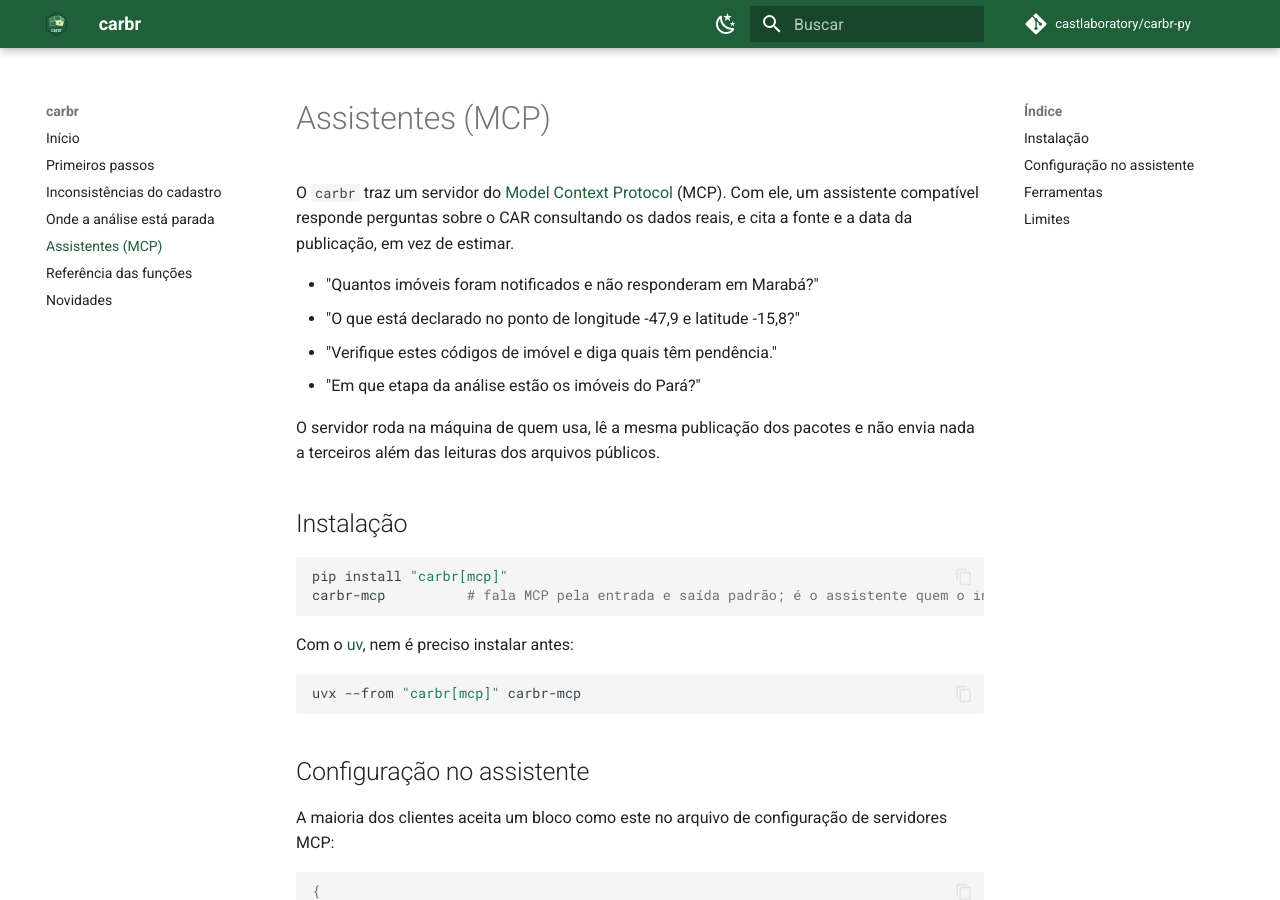
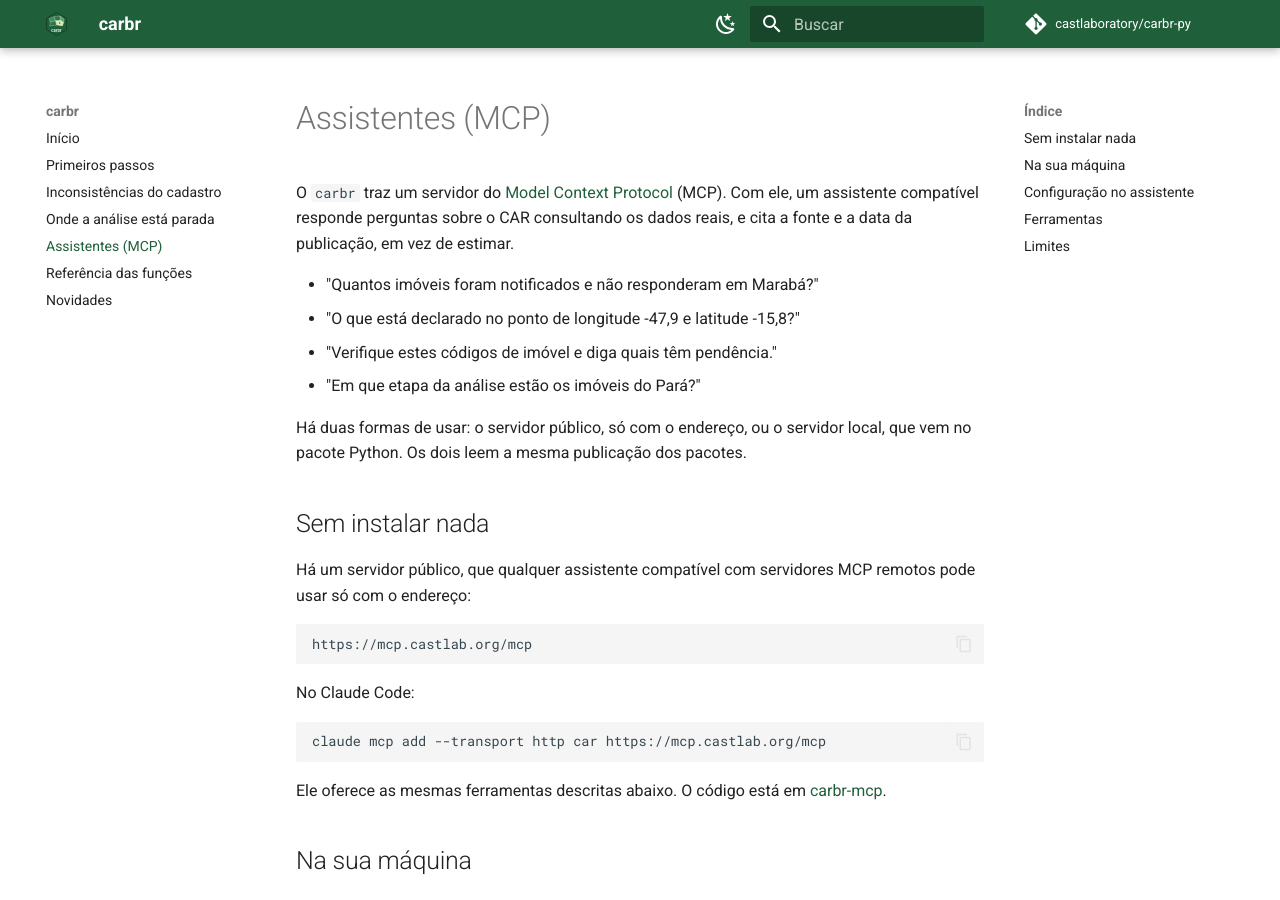
Before and after one commit to castlaboratory/carbr-py, an MkDocs documentation site: the page built from docs/assistentes.md, in a window 1280 px wide and 900 px high. Built offline with MkDocs 1.6.1 and Material for MkDocs 9.7.7, drawn with Linux system fonts in a browser that asks for light colours; comment, search, counter and statistics services are not loaded; some of the changed text lies outside the part shown.

Commit message:
Documentação: servidor MCP público em mcp.castlab.org
Co-Authored-By: Claude Fable 5.2 <noreply@anthropic.com>
Claude-Session: https://claude.ai/code/session_01358TeYzUz76CvMr3LYTf2D

````diff
--- a/docs/assistentes.md
+++ b/docs/assistentes.md
@@ -9,10 +9,31 @@ fonte e a data da publicação, em vez de estimar.
 - "Verifique estes códigos de imóvel e diga quais têm pendência."
 - "Em que etapa da análise estão os imóveis do Pará?"
 
-O servidor roda na máquina de quem usa, lê a mesma publicação dos pacotes e não envia nada a
-terceiros além das leituras dos arquivos públicos.
+Há duas formas de usar: o servidor público, só com o endereço, ou o servidor local, que vem no
+pacote Python. Os dois leem a mesma publicação dos pacotes.
 
-## Instalação
+## Sem instalar nada
+
+Há um servidor público, que qualquer assistente compatível com servidores MCP remotos pode usar só com
+o endereço:
+
+```
+https://mcp.castlab.org/mcp
+```
+
+No Claude Code:
+
+```bash
+claude mcp add --transport http car https://mcp.castlab.org/mcp
+```
+
+Ele oferece as mesmas ferramentas descritas abaixo. O código está em
+[carbr-mcp](https://github.com/castlaboratory/carbr-mcp).
+
+## Na sua máquina
+
+O pacote Python traz o mesmo servidor para rodar localmente, sem depender do endereço público.
+
 
 ```bash
 pip install "carbr[mcp]"
````
